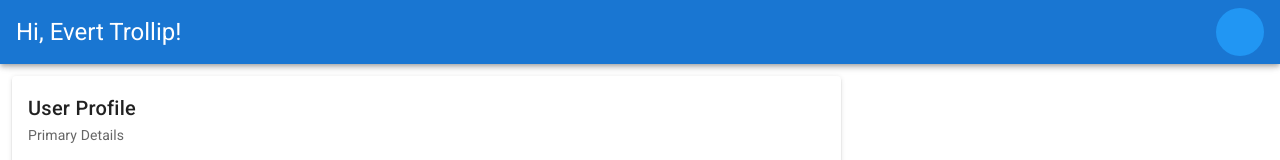
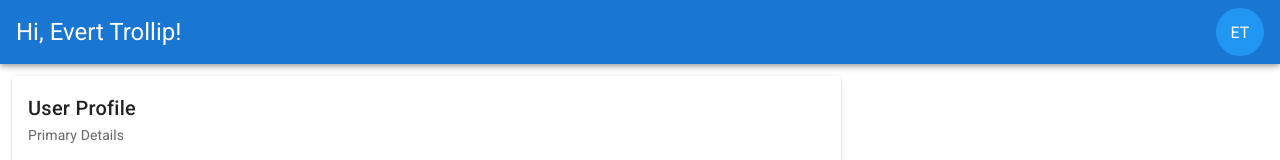
Before and after one commit to SaschaHgMann/user-profile, a Vue app: page / in a window 1280 px wide. Shown: the top 160 px of the page. Built offline with nearby package versions, Linux system fonts and the light colour scheme.

Commit message:
First task - Add Initials Avatar

```diff
--- a/src/App.vue
+++ b/src/App.vue
@@ -11,6 +11,7 @@
       <v-spacer></v-spacer>
 
       <v-avatar color="blue">
+        {{user.initials}}
         <!-- Add missing code to show the user initials in the avatar -->
         <span class="white--text headline"></span>
       </v-avatar>
--- a/src/components/UserProfile.vue
+++ b/src/components/UserProfile.vue
@@ -15,6 +15,7 @@
               label="First Name"
             >
             </v-text-field>
+
 
             <!-- Add the rest of the user details here -->
           </v-card-text>
```
